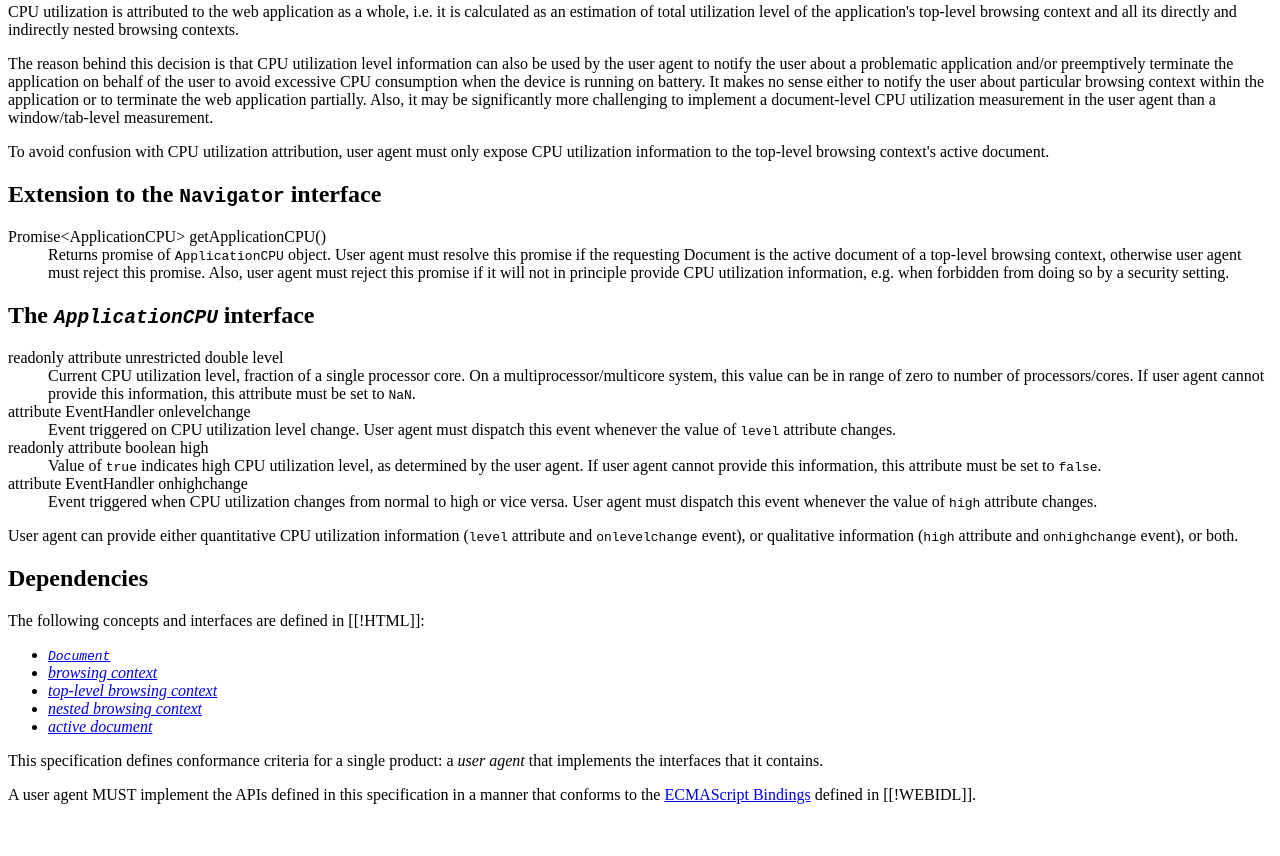
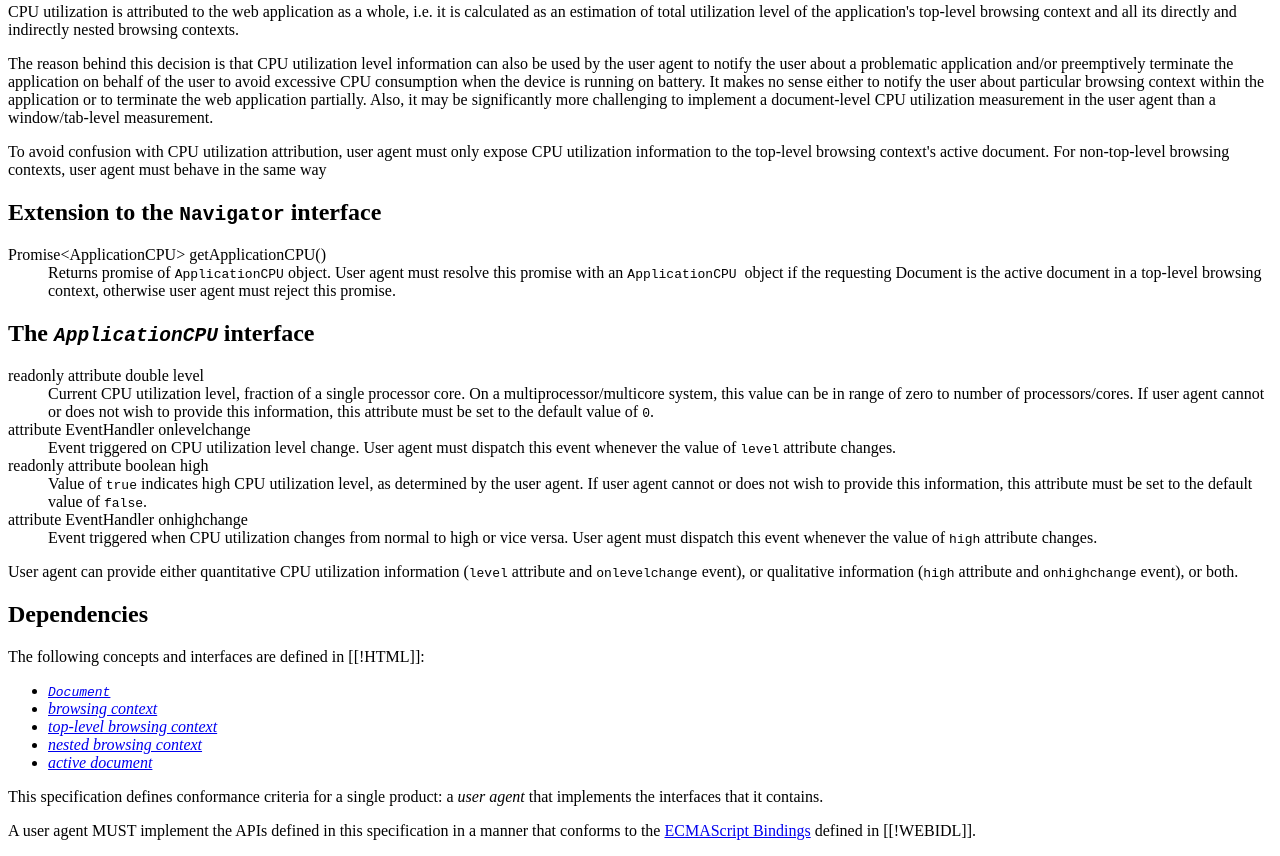
Before and after one commit to andrey-logvinov/cpu-usage-api, a plain HTML site: page index.html in a window 1280 px wide. Shown: the part 993-1849 px from the top of the page. Before the commit the page ends 1813 px from the top, so only its background shows below. Drawn offline with Linux system fonts and the light colour scheme.

Commit message:
Changed failure conditions handling

```diff
--- a/index.html
+++ b/index.html
@@ -177,7 +177,8 @@ navigator.getApplicationCPU().then(function(cpu) {
       <p>
         To avoid confusion with CPU utilization attribution, <a>user agent</a>
         must only expose CPU utilization information to the <a>top-level
-        browsing context</a>'s <a>active document</a>.
+        browsing context</a>'s <a>active document</a>. For non-top-level
+        browsing contexts, <a>user agent</a> must behave in the same way
       </p>
     </section>
     <section>
@@ -186,24 +187,23 @@ navigator.getApplicationCPU().then(function(cpu) {
         <dt>Promise&lt;ApplicationCPU&gt; getApplicationCPU()</dt>
         <dd>
           Returns promise of <a><code>ApplicationCPU</code></a> object. <a>User
-          agent</a> must resolve this promise if the requesting <a>Document</a>
-          is the <a>active document</a> of a <a>top-level browsing context</a>,
-          otherwise <a>user agent</a> must reject this promise. Also, <a>user
-          agent</a> must reject this promise if it will not in principle provide
-          CPU utilization information, e.g. when forbidden from doing so by a
-          security setting.
+          agent</a> must resolve this promise with an <a><code>ApplicationCPU
+          </code></a> object if the requesting <a>Document</a> is the <a>active
+          document</a> in a <a>top-level browsing context</a>, otherwise <a>user
+          agent</a> must reject this promise.
         </dd>
       </dl>
     </section>
     <section>
       <h2>The <dfn><code>ApplicationCPU</code></dfn> interface</h2>
       <dl title="interface ApplicationCPU : EventTarget" class="idl">
-        <dt>readonly attribute unrestricted double level</dt>
+        <dt>readonly attribute double level</dt>
         <dd>
           Current CPU utilization level, fraction of a single processor core. On
           a multiprocessor/multicore system, this value can be in range of zero
-          to number of processors/cores. If <a>user agent</a> cannot provide
-          this information, this attribute must be set to <code>NaN</code>.
+          to number of processors/cores. If <a>user agent</a> cannot or does not
+          wish to provide this information, this attribute must be set to the
+          default value of <code>0</code>.
         </dd>
         <dt>attribute EventHandler onlevelchange</dt>
         <dd>
@@ -214,8 +214,9 @@ navigator.getApplicationCPU().then(function(cpu) {
         <dt>readonly attribute boolean high</dt>
         <dd>
           Value of <code>true</code> indicates high CPU utilization level, as
-          determined by the user agent. If <a>user agent</a> cannot provide this
-          information, this attribute must be set to <code>false</code>.
+          determined by the user agent. If <a>user agent</a> cannot or does not
+          wish to provide this information, this attribute must be set to the
+          default value of <code>false</code>.
         </dd>
         <dt>attribute EventHandler onhighchange</dt>
         <dd>
```
